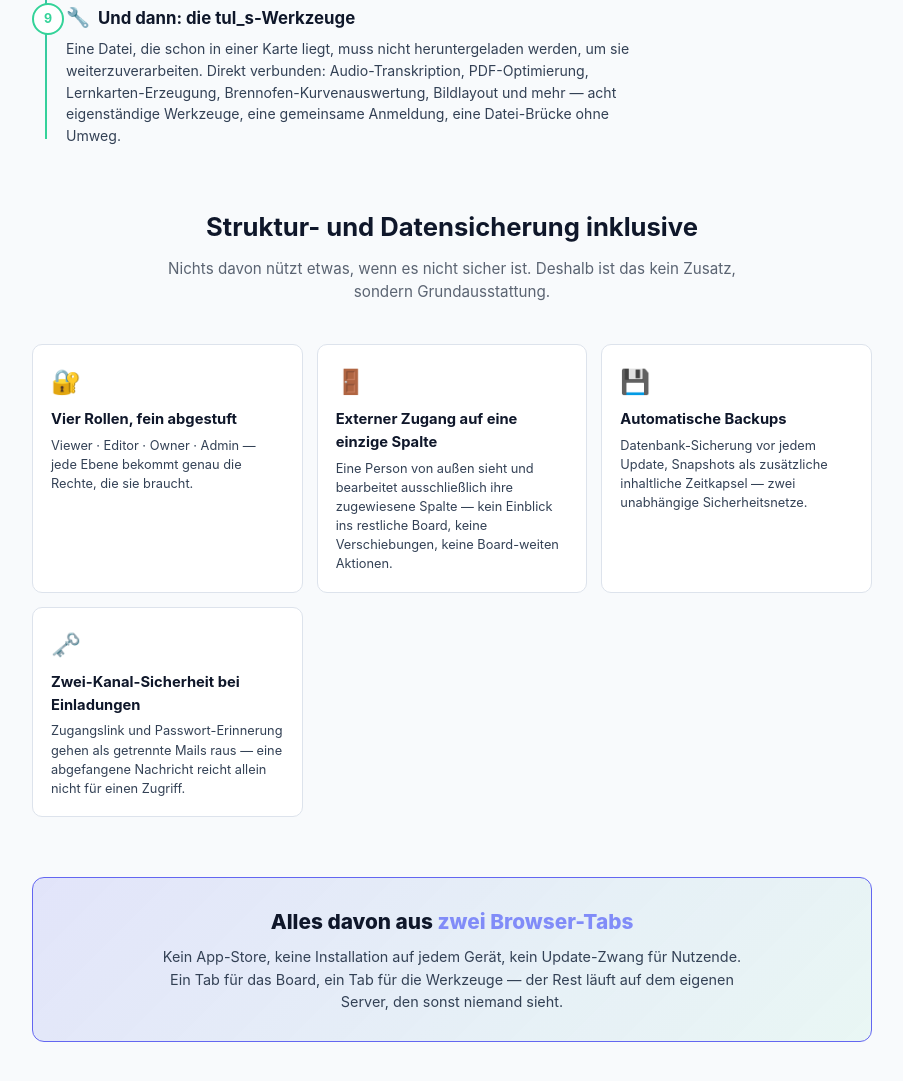
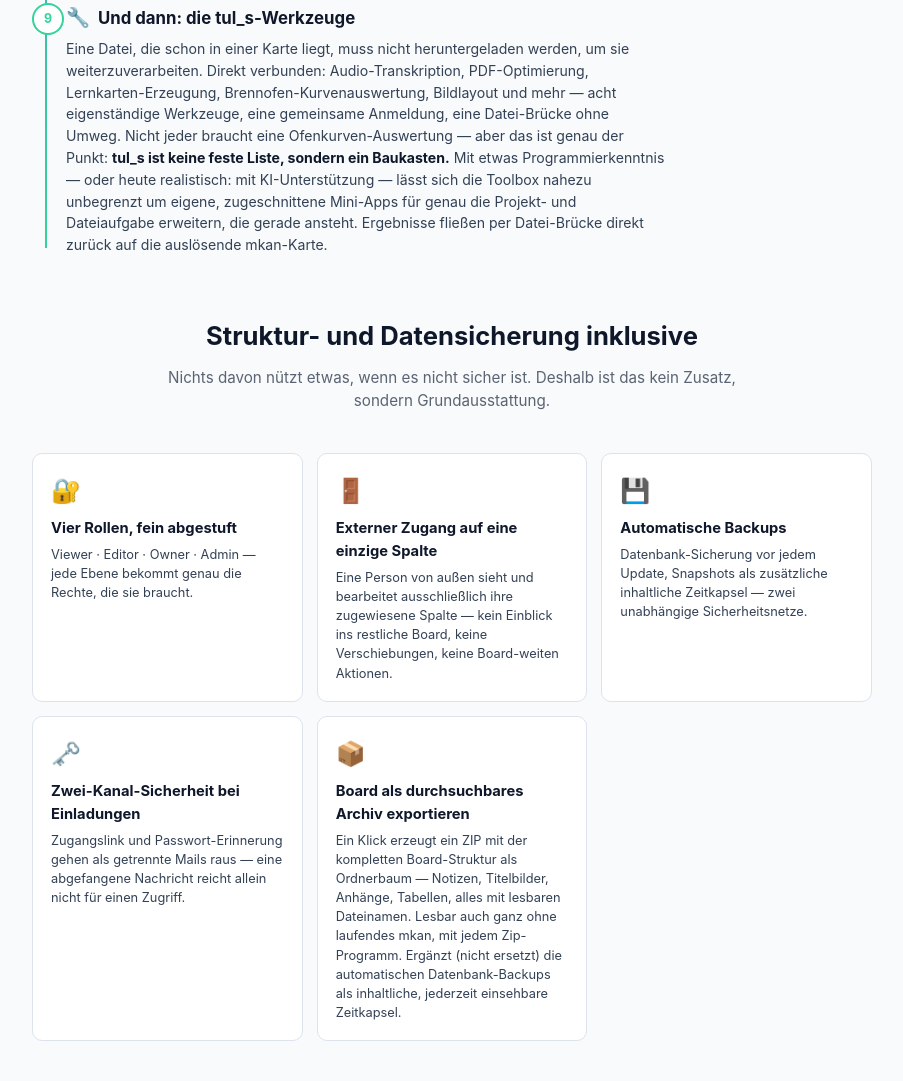
Before and after one commit to mithubin/tulkan, a plain HTML site: page docs/index.html in a window 1280 px wide. Shown: the part 1705-2786 px from the top of the page, without its empty margins (188-1091 px from the left). Drawn offline with Linux system fonts and the light colour scheme.

Commit message:
docs: tul_s-Baukasten + Board-Archiv-Feature ergänzt

```diff
--- a/docs/index.html
+++ b/docs/index.html
@@ -191,7 +191,12 @@
       <div class="rd">Eine Datei, die schon in einer Karte liegt, muss nicht heruntergeladen werden,
       um sie weiterzuverarbeiten. Direkt verbunden: Audio-Transkription, PDF-Optimierung,
       Lernkarten-Erzeugung, Brennofen-Kurvenauswertung, Bildlayout und mehr — acht eigenständige
-      Werkzeuge, eine gemeinsame Anmeldung, eine Datei-Brücke ohne Umweg.</div>
+      Werkzeuge, eine gemeinsame Anmeldung, eine Datei-Brücke ohne Umweg. Nicht jeder braucht eine
+      Ofenkurven-Auswertung — aber das ist genau der Punkt: <strong>tul_s ist keine feste Liste,
+      sondern ein Baukasten.</strong> Mit etwas Programmierkenntnis — oder heute realistisch: mit
+      KI-Unterstützung — lässt sich die Toolbox nahezu unbegrenzt um eigene, zugeschnittene
+      Mini-Apps für genau die Projekt- und Dateiaufgabe erweitern, die gerade ansteht.
+      Ergebnisse fließen per Datei-Brücke direkt zurück auf die auslösende mkan-Karte.</div>
     </div>
 
   </div>
@@ -226,6 +231,14 @@
       <div class="s">Zugangslink und Passwort-Erinnerung gehen als getrennte Mails raus — eine
       abgefangene Nachricht reicht allein nicht für einen Zugriff.</div>
     </div>
+    <div class="fcard">
+      <div class="ic">📦</div>
+      <div class="t">Board als durchsuchbares Archiv exportieren</div>
+      <div class="s">Ein Klick erzeugt ein ZIP mit der kompletten Board-Struktur als Ordnerbaum —
+      Notizen, Titelbilder, Anhänge, Tabellen, alles mit lesbaren Dateinamen. Lesbar auch ganz ohne
+      laufendes mkan, mit jedem Zip-Programm. Ergänzt (nicht ersetzt) die automatischen
+      Datenbank-Backups als inhaltliche, jederzeit einsehbare Zeitkapsel.</div>
+    </div>
   </div>
 
   <div class="banner">
```
